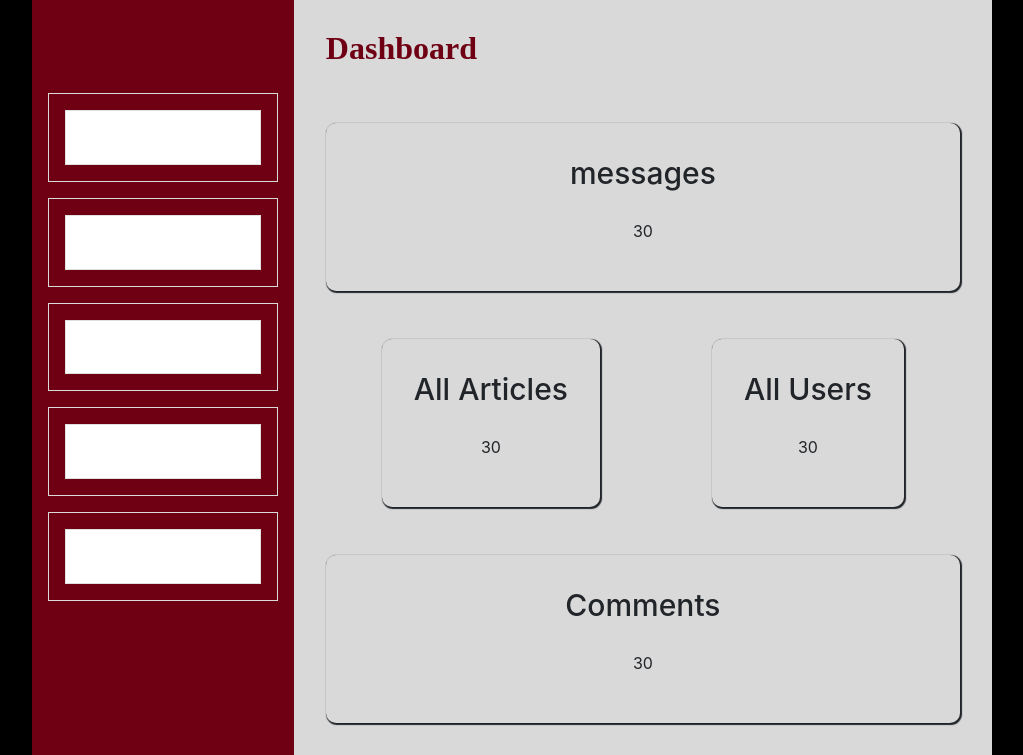
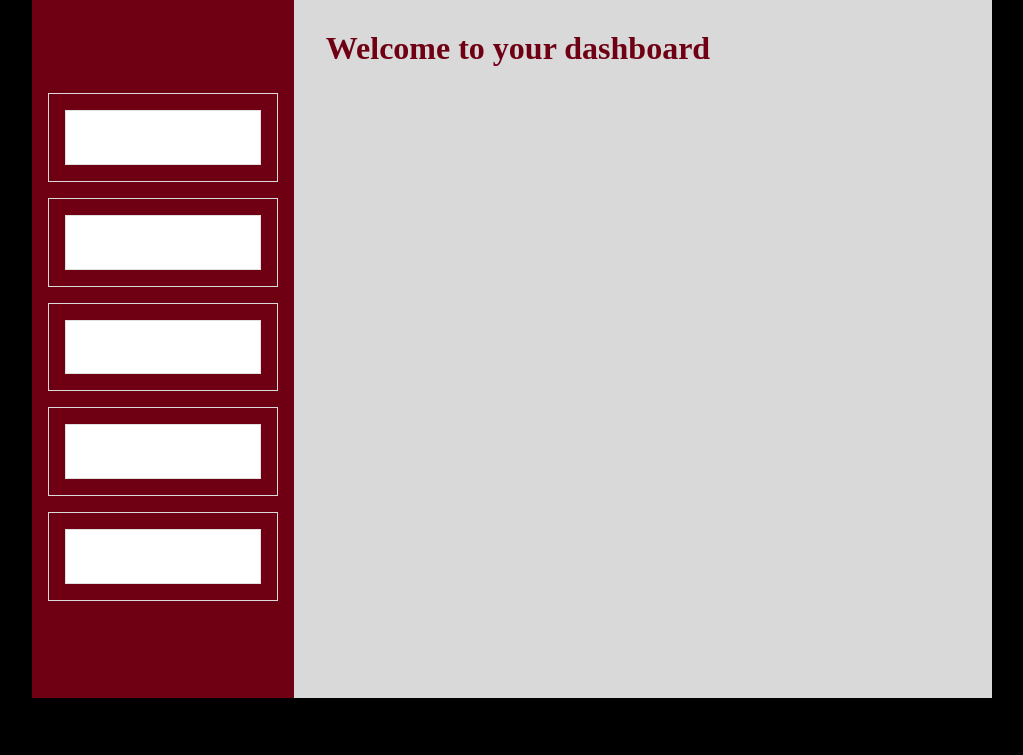
Before and after one commit to Irirwanirira/my-brand, a plain HTML site: page UI/dashboard/dashboard.html in a window 1280 px wide. Shown: the part 102-857 px from the top of the page, without its empty margins (128-1151 px from the left). After the commit the page ends 800 px from the top, so only its background shows below. Drawn offline with nearby package versions, Linux system fonts and the light colour scheme; a web font is replaced by a local one.

```diff
--- a/UI/dashboard/dashboard.html
+++ b/UI/dashboard/dashboard.html
@@ -20,29 +20,10 @@
                 </button>
             </div>
             <div class="dashboard_body_header">
-                <h1>Dashboard</h1>
+                <h1> Welcome to your dashboard</h1>
             </div>
             <div id="dashboard_body_body">
-               <div class="welcome_view">
-                <section class="top_card">
-                    <h3>messages</h3>
-                    <p>30</p>
-                </section>
-                <div class="middle_card">
-                    <section class="left_card">
-                        <h3>All Articles</h3>
-                        <p>30</p>
-                    </section>
-                    <section class="right_card">
-                        <h3>All Users</h3>
-                        <p>30</p>
-                    </section>
-                </div>
-                <section class="bottom_card">
-                    <h3>Comments</h3>
-                    <p>30</p>
-                </section>
-               </div>
+                <div class="welcome_view"></div>
             <div>
         </section>
     </section>
```
